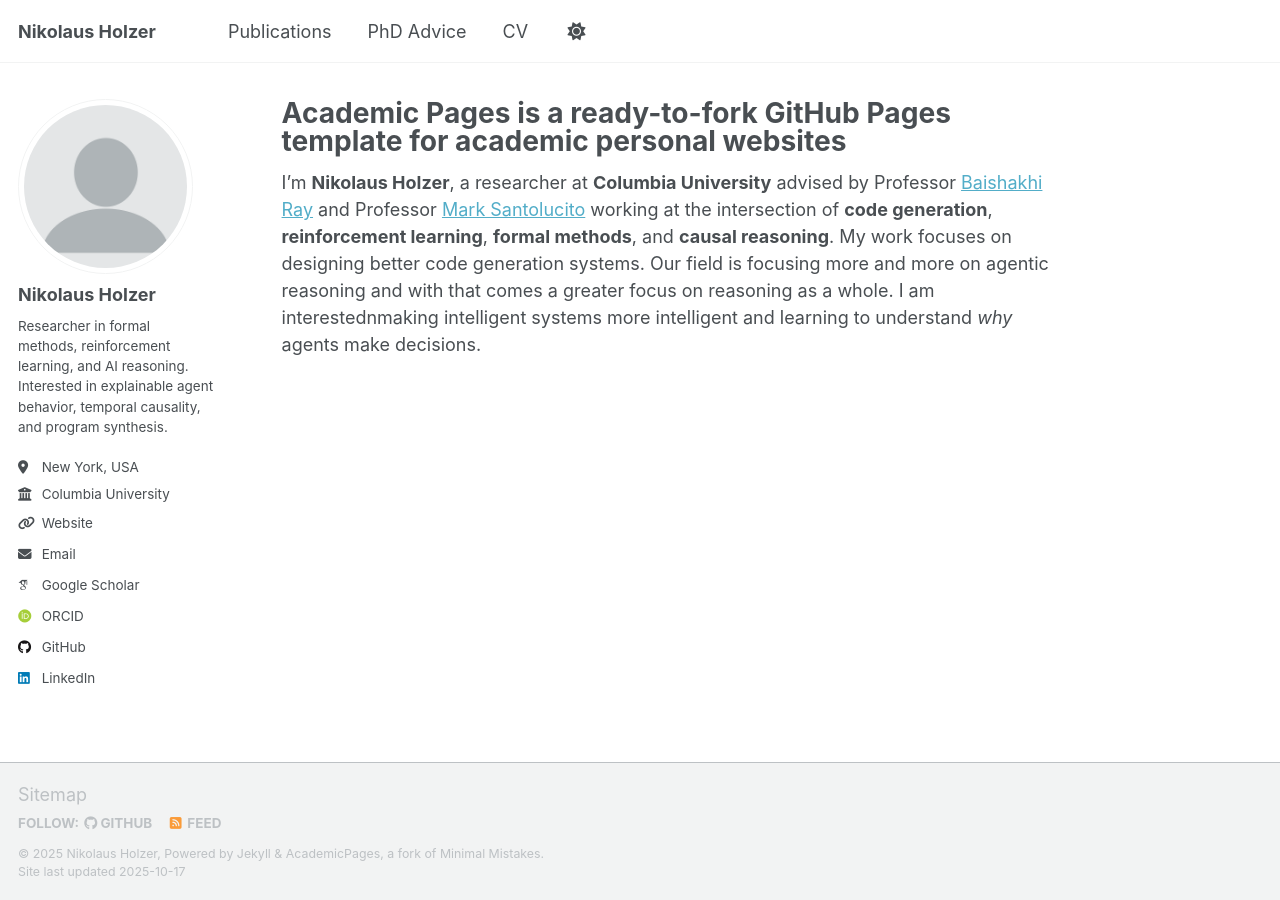
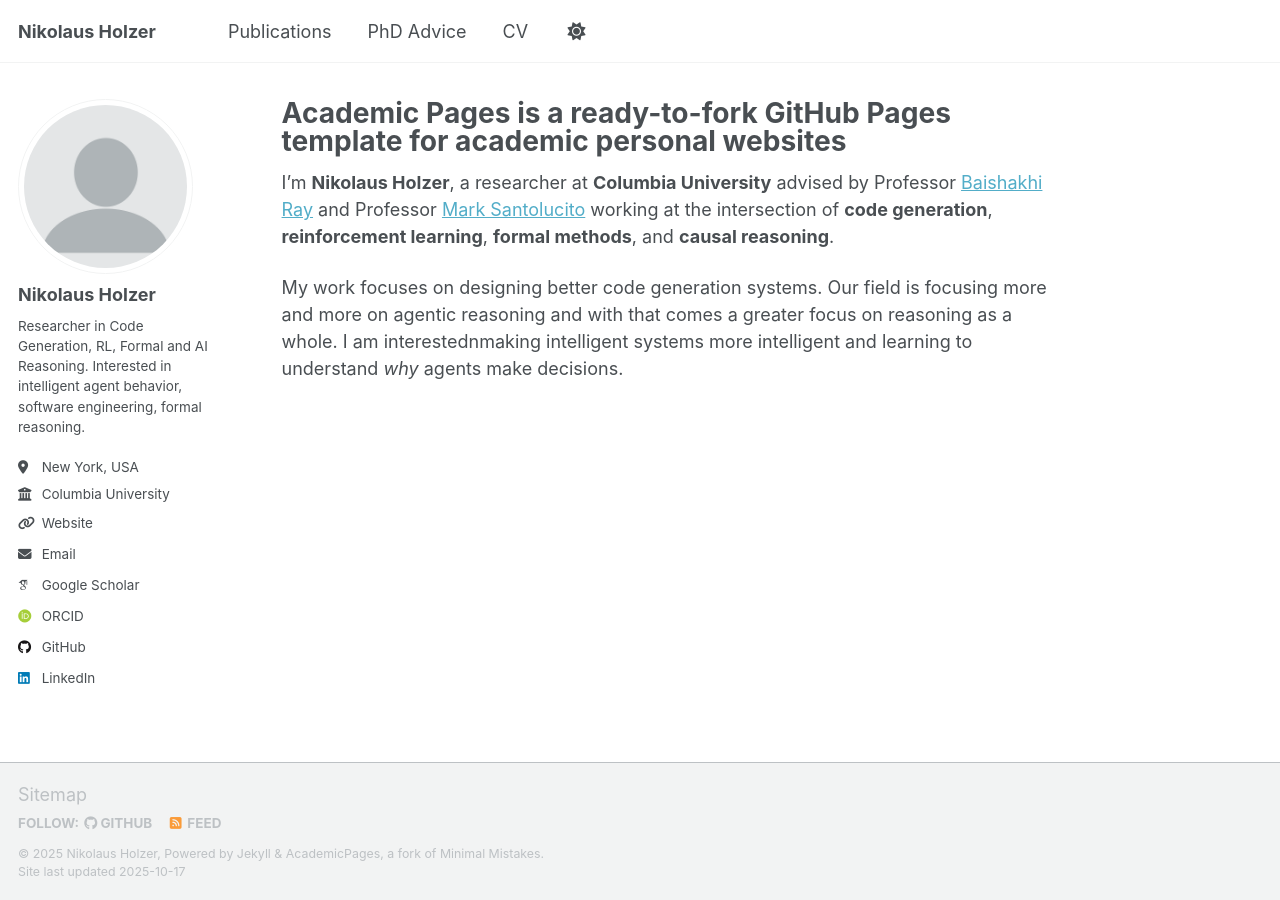
Before and after one commit to nik-hz/nik-hz.github.io, a Jekyll site: the page built from _pages/about.md, in a window 1280 px wide. Built offline with Jekyll 4.4.1, drawn with Linux system fonts in a browser that asks for light colours; some web fonts are replaced; a script that is not in the unit is left out.

Commit message:
add stuff

```diff
--- a/_config.yml
+++ b/_config.yml
@@ -25,7 +25,7 @@
   # Biographic information
   avatar       : "profile.png"
   name         : "Nikolaus Holzer"
-  bio          : "Researcher in formal methods, reinforcement learning, and AI reasoning. Interested in explainable agent behavior, temporal causality, and program synthesis."
+  bio          : "Researcher in Code Generation, RL, Formal and AI Reasoning. Interested in intelligent agent behavior, software engineering, formal reasoning."
   location     : "New York, USA"
   employer     : "Columbia University"
   uri          : "https://nikolausholzer.com"
--- a/_pages/about.md
+++ b/_pages/about.md
@@ -8,4 +8,5 @@
 ---
 
 I’m **Nikolaus Holzer**, a researcher at **Columbia University**  advised by Professor [Baishakhi Ray](https://www.rayb.info) and Professor [Mark Santolucito](https://www.marksantolucito.com/index.html) working at the intersection of **code generation**, **reinforcement learning**, **formal methods**, and **causal reasoning**.
+
 My work focuses on designing better code generation systems. Our field is focusing more and more on agentic reasoning and with that comes a greater focus on reasoning as a whole. I am interestednmaking intelligent systems more intelligent and learning to understand *why* agents make decisions.
```
